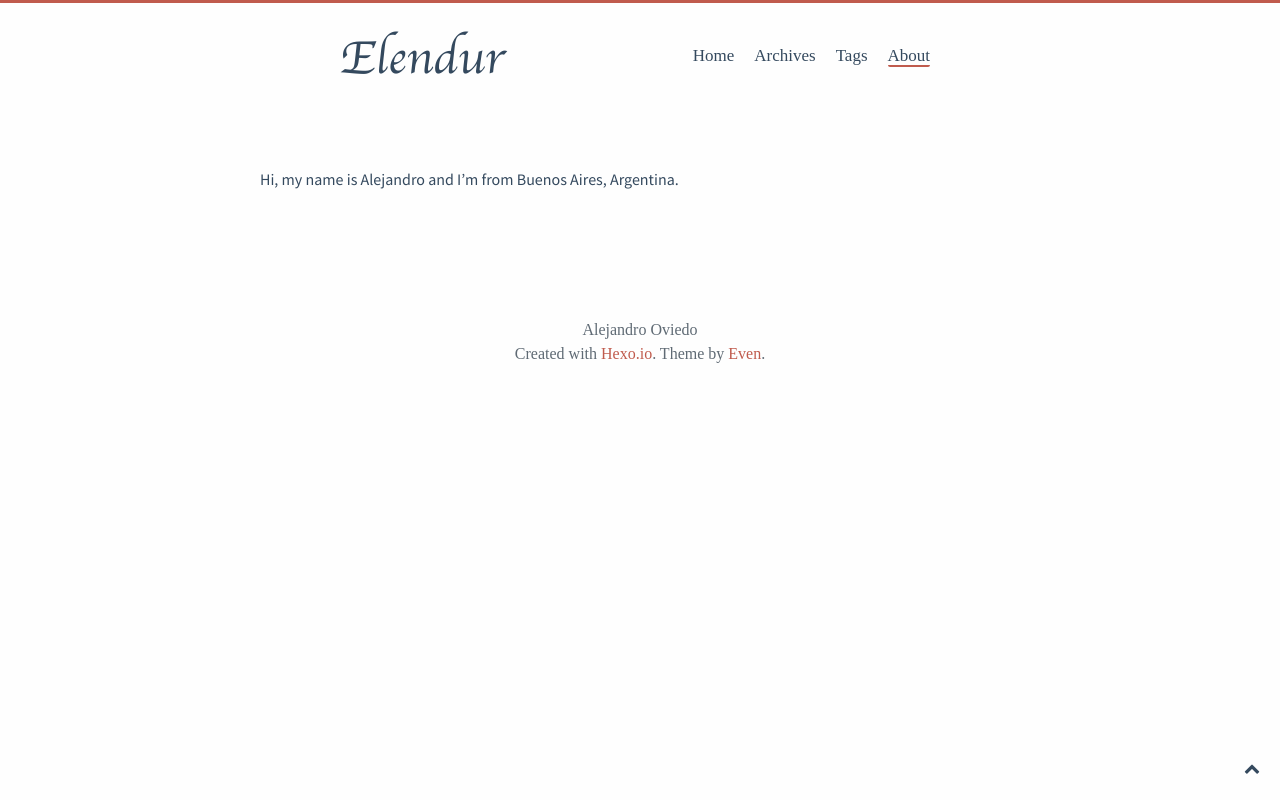
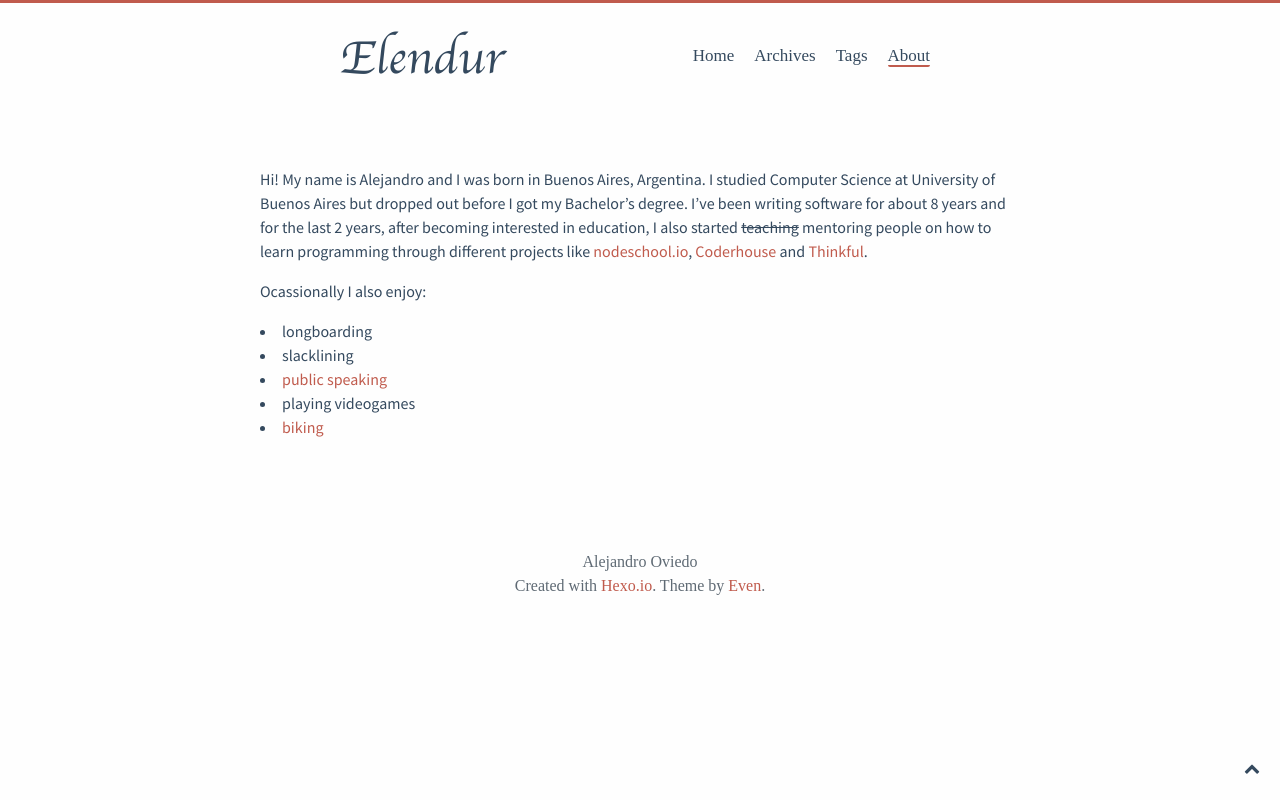
Before and after one commit to a0viedo/a0viedo.github.io, a plain HTML site: page about/index.html in a window 1280 px wide. Drawn offline with Linux system fonts and the light colour scheme; files whose address does not match are found by name; a web font is replaced by a local one.

Commit message:
feat: add About section

```diff
--- a/about/index.html
+++ b/about/index.html
@@ -4,5 +4,13 @@ m=s.getElementsByTagName(o)[0];a.async=1;a.src=g;m.parentNode.insertBefore(a,m)
 })(window,document,'script','//www.google-analytics.com/analytics.js','ga');
 
 ga('create', 'UA-36283546-3', 'auto');
-ga('send', 'pageview');</script></head><body><div id="main"><header><a href="/." class="logo">Elendur</a><ul class="nav"><li class="nav-link"><a href="/" target="_self">Home</a></li><li class="nav-link"><a href="/archives/" target="_self">Archives</a></li><li class="nav-link"><a href="/tags/" target="_self">Tags</a></li><li class="nav-link"><a href="/about/" target="_self" class="active">About</a></li></ul></header><section id="container"><div class="post"><article class="post-block"><div class="post-content"><p>Hi, my name is Alejandro and I’m from Buenos Aires, Argentina.</p>
+ga('send', 'pageview');</script></head><body><div id="main"><header><a href="/." class="logo">Elendur</a><ul class="nav"><li class="nav-link"><a href="/" target="_self">Home</a></li><li class="nav-link"><a href="/archives/" target="_self">Archives</a></li><li class="nav-link"><a href="/tags/" target="_self">Tags</a></li><li class="nav-link"><a href="/about/" target="_self" class="active">About</a></li></ul></header><section id="container"><div class="post"><article class="post-block"><div class="post-content"><p>Hi! My name is Alejandro and I was born in Buenos Aires, Argentina. I studied Computer Science at University of Buenos Aires but dropped out before I got my Bachelor’s degree. I’ve been writing software for about 8 years and for the last 2 years, after becoming interested in education, I also started <del>teaching</del> mentoring people on how to learn programming through different projects like <a href="http://nodeschool.io" target="_blank" rel="external">nodeschool.io</a>, <a href="https://www.coderhouse.com/" target="_blank" rel="external">Coderhouse</a> and <a href="https://www.thinkful.com/" target="_blank" rel="external">Thinkful</a>.</p>
+<p>Ocassionally I also enjoy:</p>
+<ul>
+<li>longboarding</li>
+<li>slacklining</li>
+<li><a href="https://slides.com/a0viedo" target="_blank" rel="external">public speaking</a></li>
+<li>playing videogames</li>
+<li><a href="https://www.facebook.com/photo.php?fbid=10152640927471044&amp;set=pb.716631043.-2207520000.1467083689.&amp;type=3&amp;theater" target="_blank" rel="external">biking</a></li>
+</ul>
 </div></article></div></section><footer><div class="copyright"><p><span class="author">Alejandro Oviedo</span></p><p class="theme">Created with <a href="https://hexo.io/">Hexo.io</a>. Theme by <a href="https://github.com/ahonn/hexo-theme-even"> Even</a>.</p></div><label id="back2top"><i class="fa fa-chevron-up"></i></label></footer></div></body><script src="/js/back2top.js"></script></html>
```
Also changed, not shown: sitemap.xml (+7 -7 lines).
